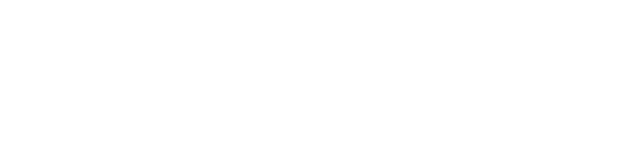
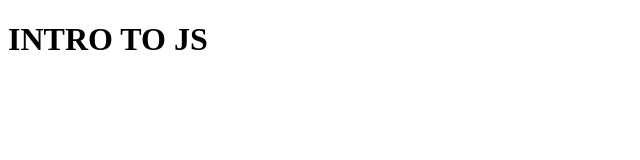
Before and after one commit to ljavierrodriguez/intro-to-js-ft-xx, a plain HTML site: page index.html in a window 1280 px wide. Shown: the whole page, without its empty margins (0-640 px from the left). Drawn offline with Linux system fonts and the light colour scheme.

Commit message:
Intro to JS Update

```diff
--- a/index.html
+++ b/index.html
@@ -7,6 +7,6 @@
     <title>Document</title>
 </head>
 <body>
-
+    <h1>INTRO TO JS</h1>
 </body>
 </html>
```
